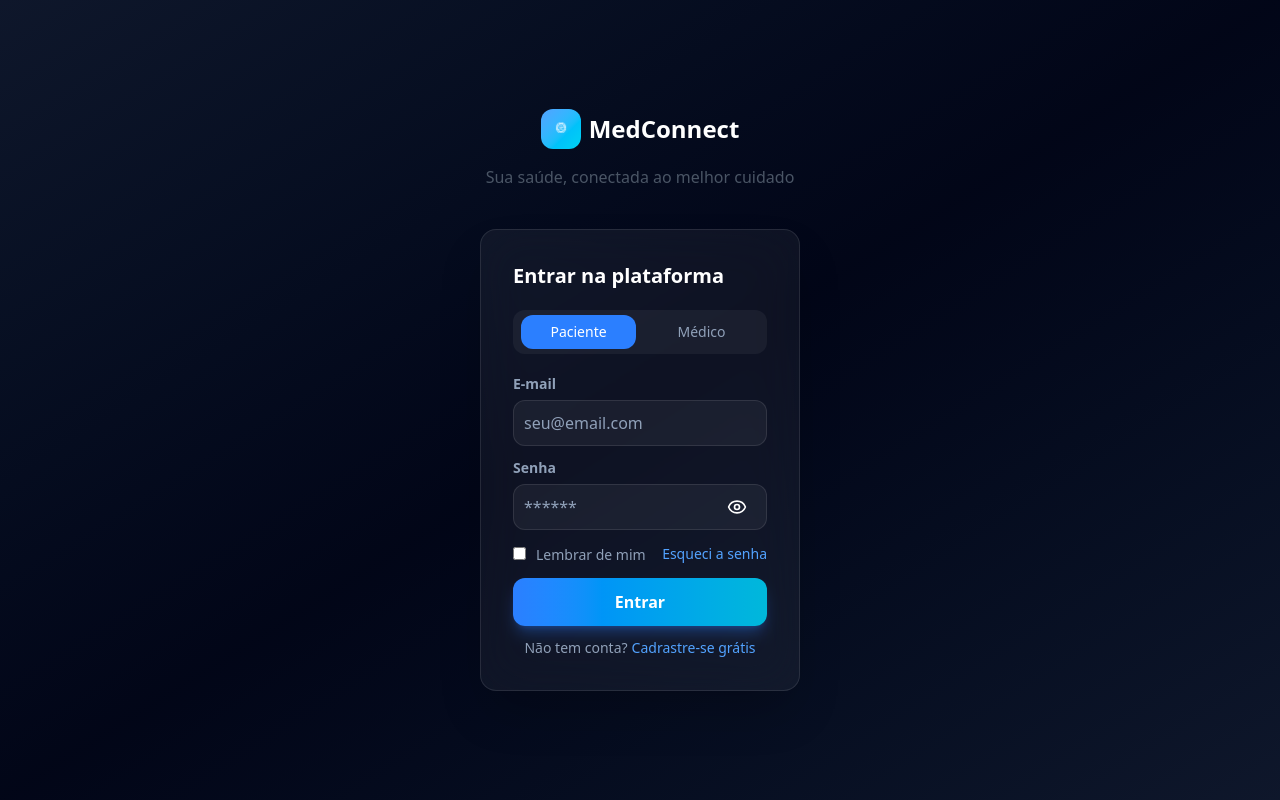
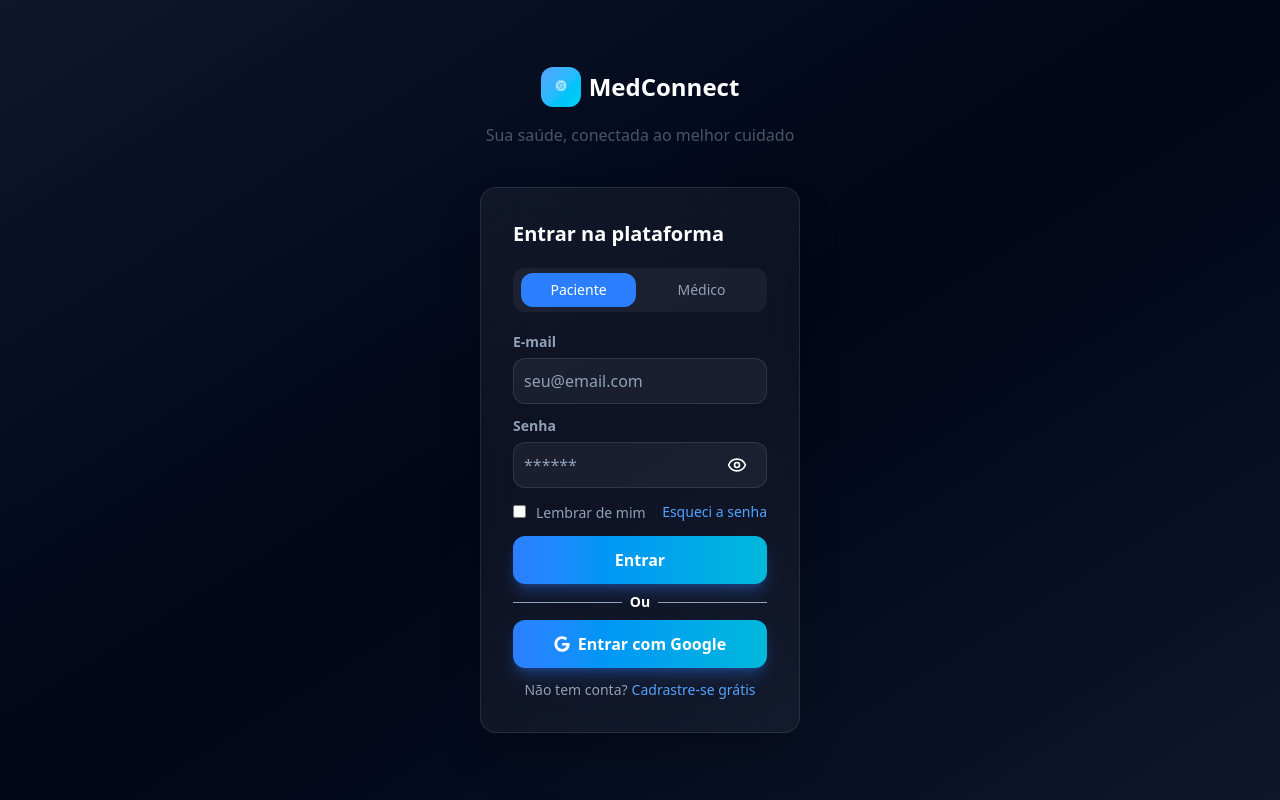
Before and after one commit to MatheusMartinsDeveloper/MedConnect, a Next.js app: page / in a window 1280 px wide. Built offline with nearby package versions, Linux system fonts and the light colour scheme.

Commit message:
feat(Login): Add Google login button

```diff
--- a/app/components/auth/LoginForm.tsx
+++ b/app/components/auth/LoginForm.tsx
@@ -5,7 +5,9 @@ import { useForm, SubmitHandler } from "react-hook-form";
 import { zodResolver } from "@hookform/resolvers/zod";
 import { User } from "@/app/schemas/login.schema";
 import { Tabs, TabsList, TabsTrigger } from "@/components/ui/tabs";
+import { Separator } from "@/components/ui/separator";
 import { Eye, EyeOff } from "lucide-react";
+import { FaGoogle } from "react-icons/fa";
 
 type Inputs = {
     email: string;
@@ -75,11 +77,20 @@ export default function LoginForm() {
                         </div>
                         <Link className="text-blue-400 text-sm hover:text-blue-300 transition-colors" href={""}>Esqueci a senha</Link>
                     </div>
-                    <div className="flex w-full">
+                    <div className="flex flex-col gap-2 w-full">
                         <button
-                            className="text-white text-base font-poppins font-semibold text-center bg-linear-to-r from-blue-500 to-cyan-500 rounded-xl shadow-lg shadow-blue-500/30 p-3 w-full transition-all delay-100 hover:scale-105 hover:shadow-blue-500/50"
+                            className="text-white text-base font-poppins font-semibold text-center bg-linear-to-r from-blue-500 to-cyan-500 rounded-xl shadow-lg shadow-blue-500/30 p-3 w-full transition-all delay-100 cursor-pointer hover:scale-105 hover:shadow-blue-500/50"
                             type="submit"
                         >Entrar</button>
+                        <div className="flex justify-center items-center gap-2 w-full">
+                            <Separator className="bg-slate-400 flex-1" orientation="horizontal" />
+                            <span className="text-white text-sm font-inter font-semibold">Ou</span>
+                            <Separator className="bg-slate-400 flex-1" orientation="horizontal" />
+                        </div>
+                        <button
+                            className="flex justify-center items-center gap-2 text-white text-base font-poppins font-semibold text-center bg-linear-to-r from-blue-500 to-cyan-500 rounded-xl shadow-lg shadow-blue-500/30 p-3 w-full transition-all delay-100 cursor-pointer hover:scale-105 hover:shadow-blue-500/50"
+                            type="button"
+                        ><FaGoogle /> Entrar com Google</button>
                     </div>
                     <div className="flex justify-center items-center gap-1 w-full">
                         <span className="text-slate-400 text-sm font-inter">Não tem conta?</span>
--- /dev/null
+++ b/components/ui/separator.tsx
@@ -0,0 +1,28 @@
+"use client"
+
+import * as React from "react"
+import { Separator as SeparatorPrimitive } from "radix-ui"
+
+import { cn } from "@/lib/utils"
+
+function Separator({
+  className,
+  orientation = "horizontal",
+  decorative = true,
+  ...props
+}: React.ComponentProps<typeof SeparatorPrimitive.Root>) {
+  return (
+    <SeparatorPrimitive.Root
+      data-slot="separator"
+      decorative={decorative}
+      orientation={orientation}
+      className={cn(
+        "shrink-0 bg-border data-horizontal:h-px data-horizontal:w-full data-vertical:w-px data-vertical:self-stretch",
+        className
+      )}
+      {...props}
+    />
+  )
+}
+
+export { Separator }
--- a/package.json
+++ b/package.json
@@ -18,6 +18,7 @@
     "react": "19.2.4",
     "react-dom": "19.2.4",
     "react-hook-form": "^7.74.0",
+    "react-icons": "^5.6.0",
     "shadcn": "^4.6.0",
     "tailwind-merge": "^3.5.0",
     "tw-animate-css": "^1.4.0",
```
Also changed, not shown: 1 other file (tests, documents, lock files or other folders).
